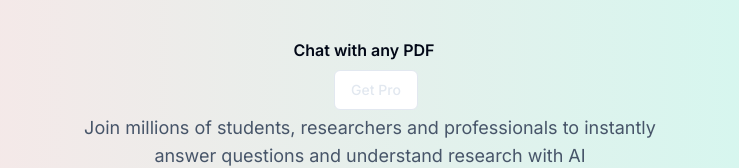
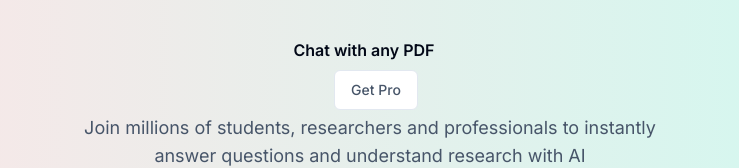
Before and after one commit to ayoubBDL/chatpdf, a Next.js app: page / in a window 1280 px wide. Shown: the part 268-436 px from the top of the page, without its empty margins (270-1009 px from the left). Built offline with nearby package versions, Linux system fonts and the light colour scheme; no server answers.

Commit message:
last change subscription button style

```diff
--- a/src/components/SubscriptionButton.tsx
+++ b/src/components/SubscriptionButton.tsx
@@ -23,7 +23,7 @@ const SubscriptionButton = ({ isPro }: Props) => {
       disabled={isLoading}
       onClick={handleSubscription}
       variant="outline"
-      className="text-slate-200"
+      className="text-slate-600"
     >
       {isPro ? "Manage Subscription" : "Get Pro"}
     </Button>
```
